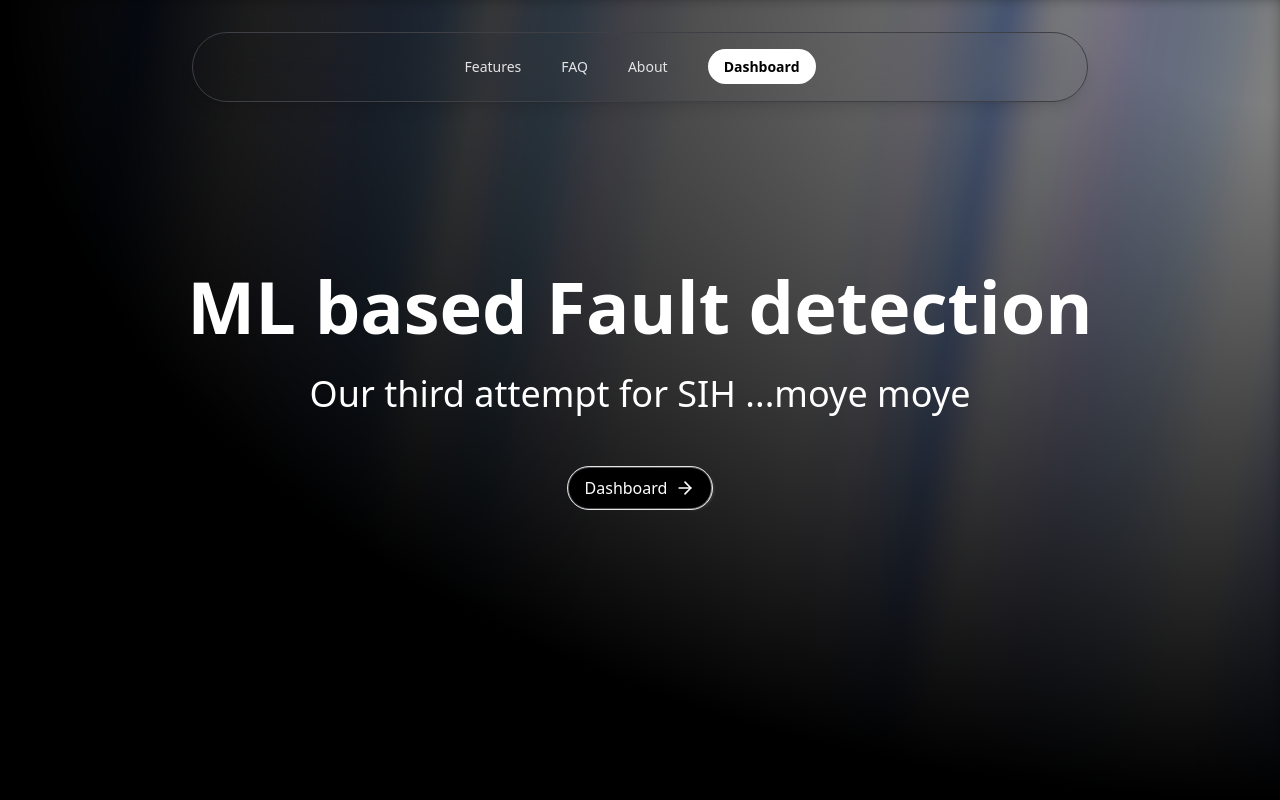
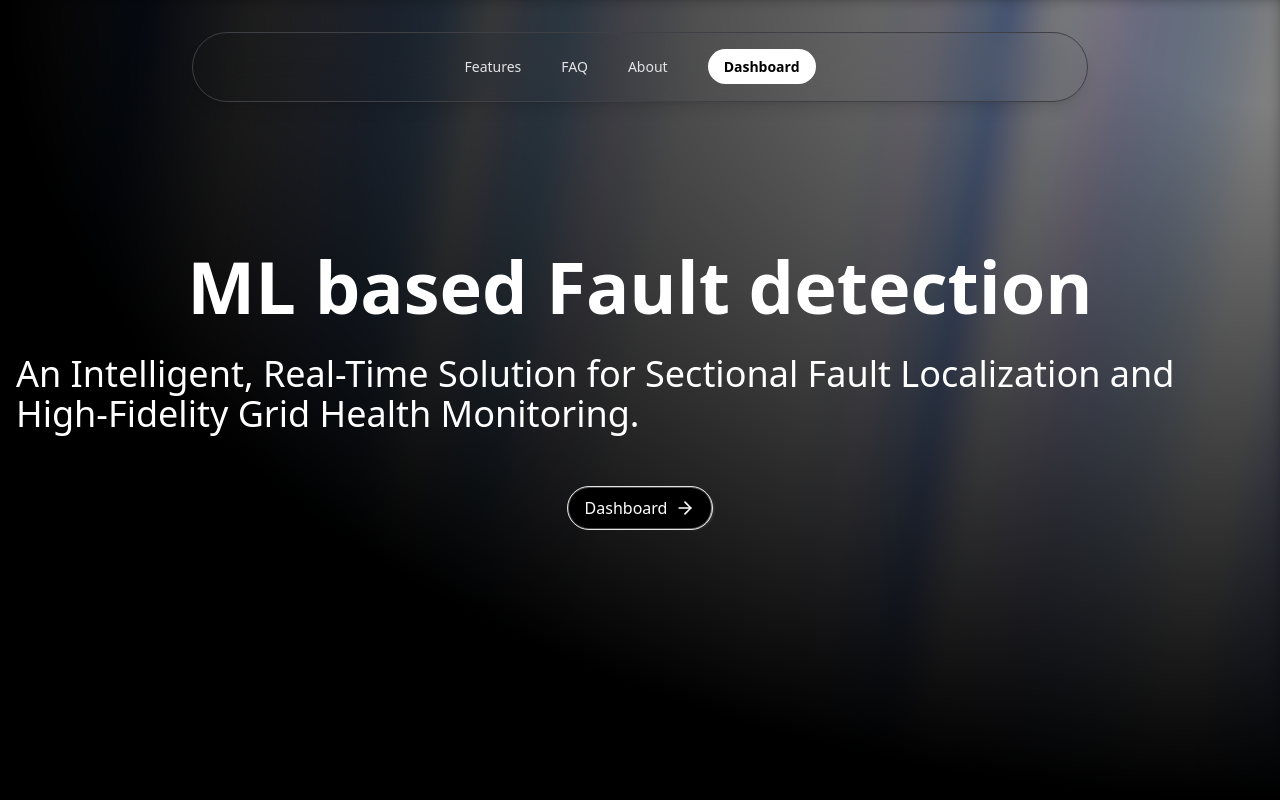
Before and after one commit to EnigmaByte7/SIH2.0, a React (Vite) app in the folder client/: page / in a window 1280 px wide. Shown: the top 800 px of the page. Built offline with nearby package versions, Linux system fonts and the light colour scheme; no server answers.

Commit message:
moye moye fix to something sensible

```diff
--- a/client/src/components/Hero.jsx
+++ b/client/src/components/Hero.jsx
@@ -20,7 +20,7 @@ const Hero = () => {
           ML based Fault detection
         </div>
         <div className="font-extralight text-base md:text-4xl dark:text-neutral-200 py-4">
-          Our third attempt for SIH ...moye moye
+          An Intelligent, Real-Time Solution for Sectional Fault Localization and High-Fidelity Grid Health Monitoring.
         </div>
       <HeroButton />
       </motion.div>
```
